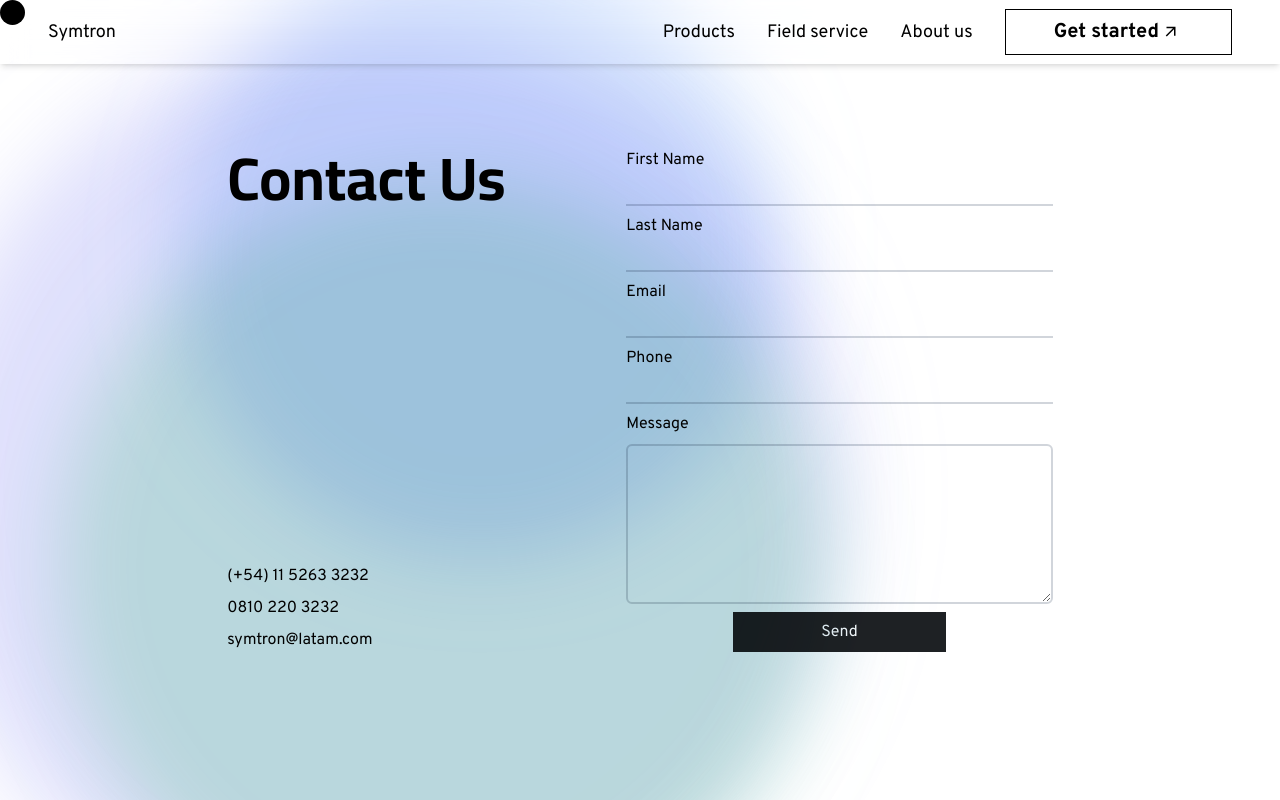
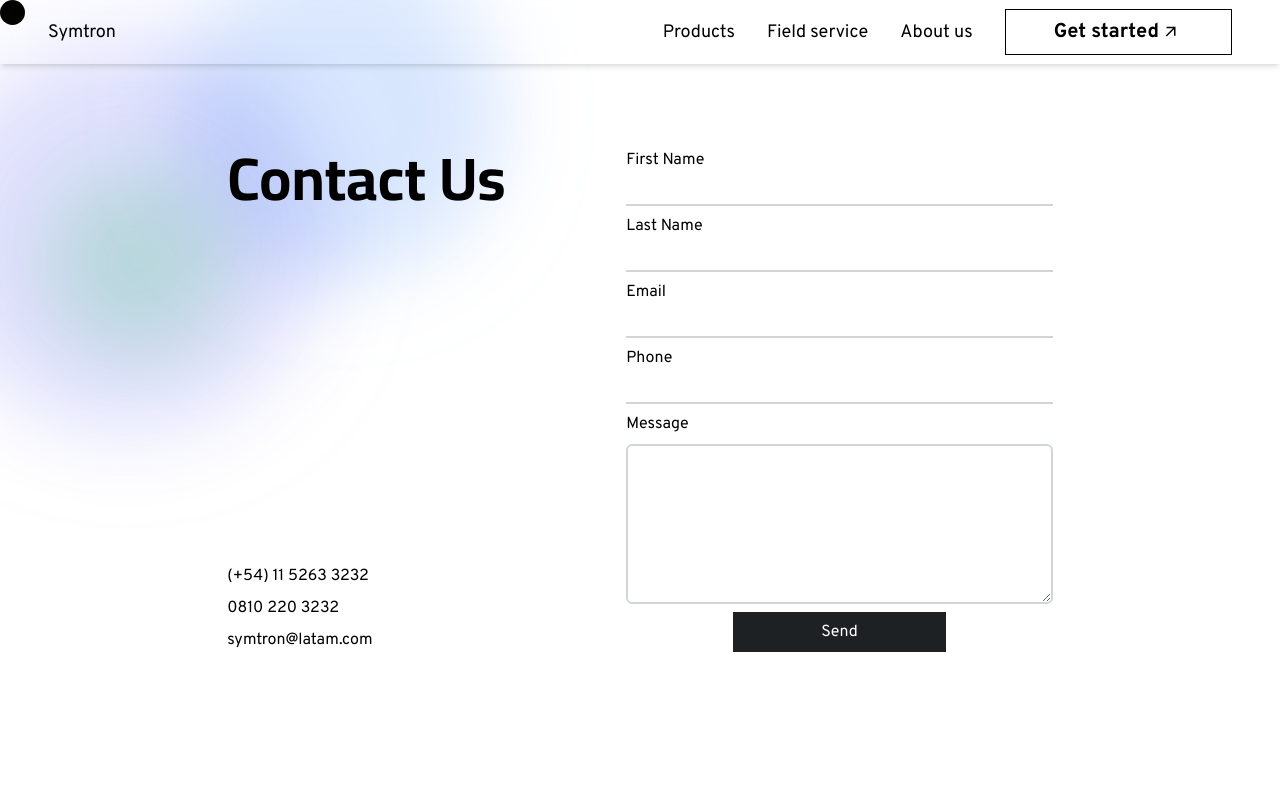
Before and after one commit to git-chad/symtron, a Next.js app: page /contact in a window 1280 px wide. Shown: the top 800 px of the page. Built offline with nearby package versions, Linux system fonts and the light colour scheme.

Commit message:
blobs contact page size and positioning adjustment

```diff
--- a/app/components/contact-module/contact-us-component.js
+++ b/app/components/contact-module/contact-us-component.js
@@ -34,7 +34,7 @@ const ContactUs = () => {
   };
 
   return (
-    <main className="flex flex-col items-center justify-center w-full h-screen overflow-hidden">
+    <main className="flex flex-col items-center justify-center w-full h-screen">
       <div className="relative flex sm:flex-row flex-col sm:w-5/6 justify-evenly">
         <div className="flex flex-col justify-between">
           <h1 className={`${cairo.className} text-6xl font-bold p-8 sm:p-0`}>
@@ -230,9 +230,9 @@ const ContactUs = () => {
             <a>Send</a>
           </button>
         </form>
-        <div className="pointer-events-none shape01 absolute top-0 -left-12 sm:w-[800px] w-[400px] h-[400px] sm:h-[800px] bg-green-500 rounded-full mix-blend-multiply filter blur-2xl opacity-20 animate-blob"></div>
-        <div className="pointer-events-none shape02 absolute -top-48 left-16 sm:w-[600px] w-[400px] h-[400px] sm:h-[600px] bg-blue-500 rounded-full mix-blend-multiply filter blur-2xl opacity-20 animate-blob animation-delay-2000"></div>
-        <div className="pointer-events-none shape03 absolute -top-24 -left-48 sm:w-[900px] w-[400px] h-[400px] sm:h-[900px] bg-indigo-500 rounded-full mix-blend-multiply filter blur-2xl opacity-20 animate-blob animation-delay-4000"></div>
+        <div className="pointer-events-none shape01 absolute top-0 -left-12 sm:w-[15vw] sm:h-[15vw] w-48 h-48 bg-green-500 rounded-full mix-blend-multiply filter blur-2xl opacity-20 animate-blob"></div>
+        <div className="pointer-events-none shape02 absolute -top-48 left-16 sm:w-[25vw] sm:h-[25vw] w-48 h-48 bg-blue-500 rounded-full mix-blend-multiply filter blur-2xl opacity-20 animate-blob animation-delay-2000"></div>
+        <div className="pointer-events-none shape03 absolute -top-24 -left-48 sm:w-[30vw] sm:h-[30vw] w-48 h-48 bg-indigo-500 rounded-full mix-blend-multiply filter blur-2xl opacity-20 animate-blob animation-delay-4000"></div>
       </div>
     </main>
   );
```
